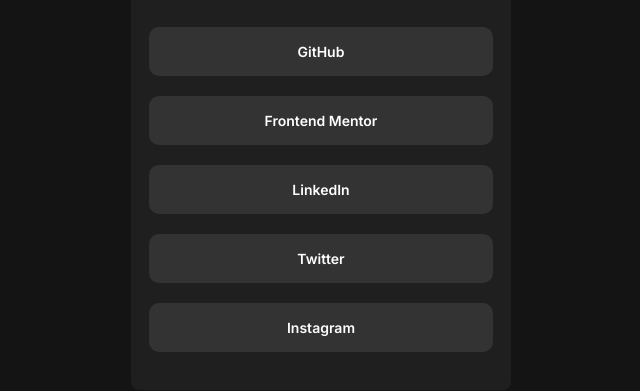
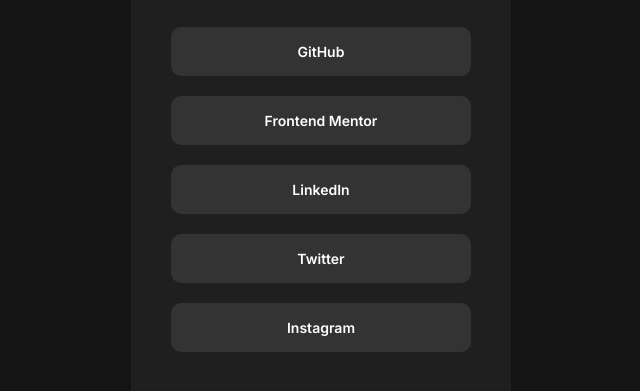
Before and after one commit to salimi2991/Social-links-profile, a plain HTML site: page index.html in a window 1280 px wide. Shown: the part 327-718 px from the top of the page, without its empty margins (319-959 px from the left). Drawn offline with Linux system fonts and the light colour scheme.

Commit message:
Add files via upload

```diff
--- a/css/style.css
+++ b/css/style.css
@@ -114,12 +114,13 @@
   color: var(--clr-off-black);
 }
 
-@media(min-width: 1200px) {
+@media (min-width: 1200px) {
   .container {
     margin-top: 0;
   }
 
   .profile {
     width: 38rem;
+    padding: 3rem 4rem;
   }
 }
```
Lines whose indentation alone changed are shown as unchanged.
